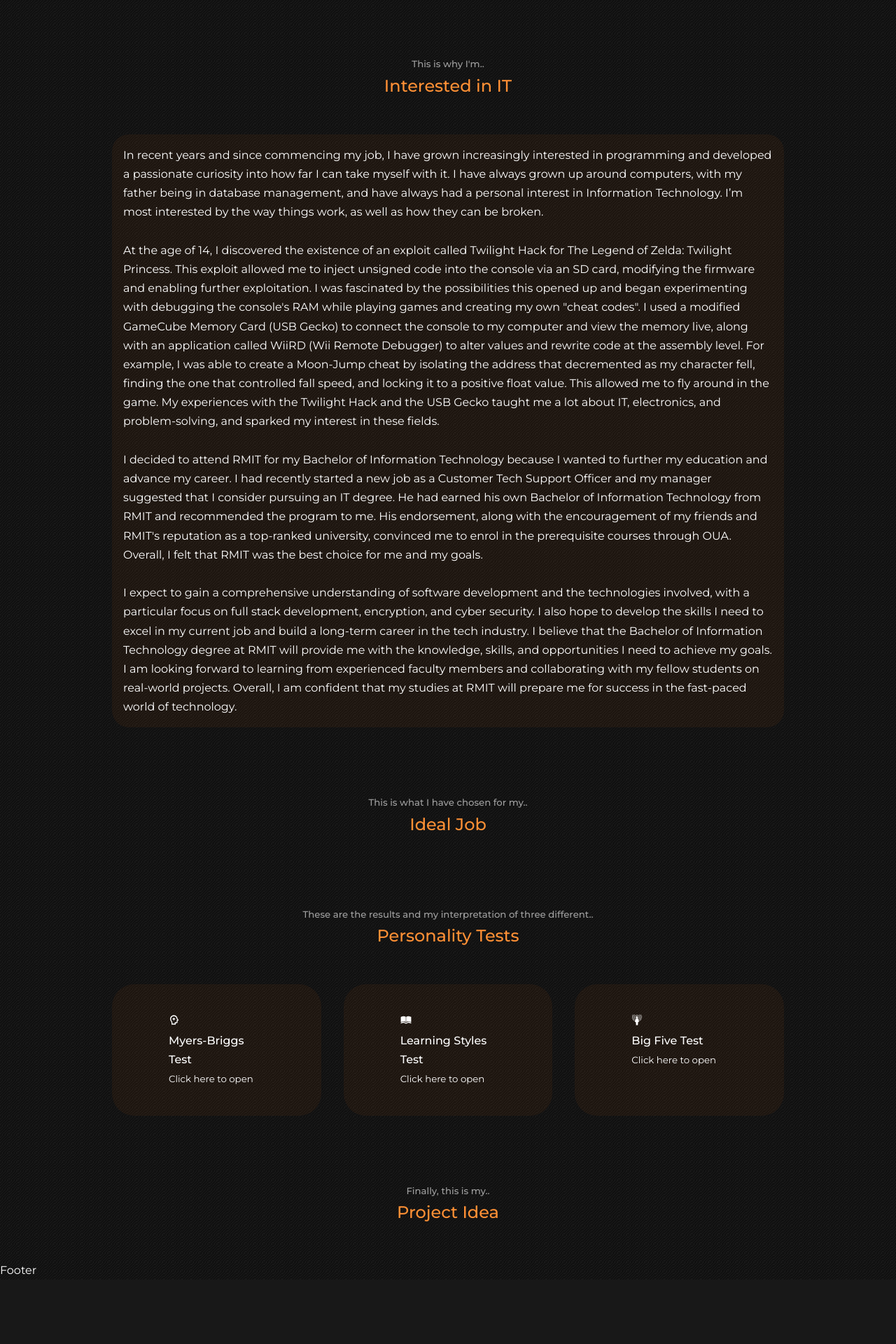
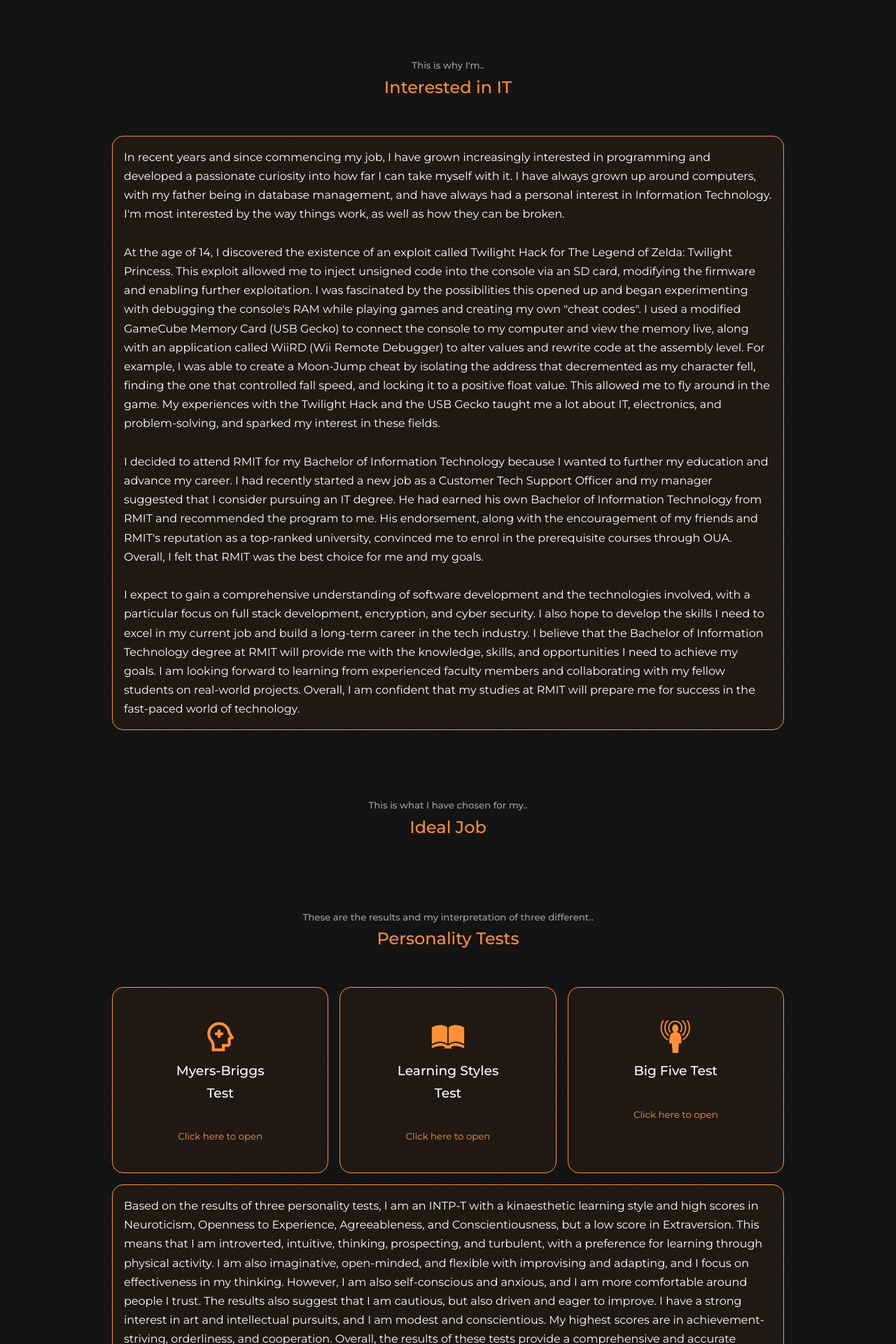
Before and after one commit to skdxxb95/skdxxb95, a React (Create React App) app: page / in a window 1280 px wide. Shown: the part 1603-3523 px from the top of the page at 70% size. Before the commit the page ends 3431 px from the top, so only its background shows below. Built offline with nearby package versions, Linux system fonts and the light colour scheme.

Commit message:
Changed the style completely, added personal profile section, minor modifications

```diff
--- a/src/components/interest_init/InterestInIT.jsx
+++ b/src/components/interest_init/InterestInIT.jsx
@@ -1,6 +1,5 @@
 import React from 'react'
 import './interestinit.css'
-import FORUM from '../../assets/forumprofile.png'
 
 const InterestInIT = () => {
   return (
@@ -13,7 +12,7 @@ const InterestInIT = () => {
         <div className="interestinit__content">
           <article className='interestinit__details'>
             <p>
-            In recent years and since commencing my job, I have grown increasingly interested in programming and developed a passionate curiosity into how far I can take myself with it. I have always grown up around computers, with my father being in database management, and have always had a personal interest in Information Technology. I’m most interested by the way things work, as well as how they can be broken.
+            In recent years and since commencing my job, I have grown increasingly interested in programming and developed a passionate curiosity into how far I can take myself with it. I have always grown up around computers, with my father being in database management, and have always had a personal interest in Information Technology. I'm most interested by the way things work, as well as how they can be broken.
             <br></br><br></br>
             At the age of 14, I discovered the existence of an exploit called Twilight Hack for The Legend of Zelda: Twilight Princess. This exploit allowed me to inject unsigned code into the console via an SD card, modifying the firmware and enabling further exploitation. I was fascinated by the possibilities this opened up and began experimenting with debugging the console's RAM while playing games and creating my own "cheat codes". I used a modified GameCube Memory Card (USB Gecko) to connect the console to my computer and view the memory live, along with an application called WiiRD (Wii Remote Debugger) to alter values and rewrite code at the assembly level. For example, I was able to create a Moon-Jump cheat by isolating the address that decremented as my character fell, finding the one that controlled fall speed, and locking it to a positive float value. This allowed me to fly around in the game. My experiences with the Twilight Hack and the USB Gecko taught me a lot about IT, electronics, and problem-solving, and sparked my interest in these fields.
             <br></br><br></br>
--- a/src/components/interest_init/interestinit.css
+++ b/src/components/interest_init/interestinit.css
@@ -3,5 +3,7 @@
     color: var(--color-white);
     background: var(--color-bg-variant);
     padding: 1rem;
-    border-radius: 1.5rem;
+    border: 1px solid transparent;
+    border-radius: 1rem;
+    border-color: var(--color-primary);
 }
--- a/src/components/introduction/introduction.css
+++ b/src/components/introduction/introduction.css
@@ -40,16 +40,11 @@
     background: var(--color-bg-variant);
     border: 1px solid transparent;
     border-radius: 1rem;
+    border-color: var(--color-primary);
     padding: 1rem;
     margin: 1rem;
     text-align: center;
     transition: var(--transition);
-}
-
-.introduction__card:hover{
-    background: transparent;
-    border-color: var(--color-primary);
-    cursor: default;
 }
 
 .introduction__icon {
@@ -72,7 +67,9 @@
     color: var(--color-white);
     background: var(--color-bg-variant);
     padding: 1rem;
-    border-radius: 1.5rem;
+    border: 1px solid transparent;
+    border-radius: 1rem;
+    border-color: var(--color-primary);
 }
 
 /* ============== MEDIA QUERIES (MEDIUM DEVICES) ================ */
--- a/src/components/personal_profile/PersonalProfile.jsx
+++ b/src/components/personal_profile/PersonalProfile.jsx
@@ -3,10 +3,6 @@ import './personalprofile.css'
 import {RiPsychotherapyLine} from 'react-icons/ri'
 import {GiOpenBook} from 'react-icons/gi'
 import {GiPsychicWaves} from 'react-icons/gi'
-import MBTI from '../../assets/mbti.png'
-import LEARN1 from '../../assets/learningtest1.png'
-import LEARN2 from '../../assets/learningtest2.png'
-import FIVE from '../../assets/big5test.png'
 
 const PersonalProfile = () => {
   return (
@@ -16,24 +12,43 @@ const PersonalProfile = () => {
 
       <div className="container personalprofile__container">
         <div className="personalprofile__mbti">
+          <a href="https://www.16personalities.com/profiles/8981a4e8732e7" target="_blank">
           <article className="personalprofile__mbti-test">
-            <RiPsychotherapyLine />
-            <h4>Myers-Briggs Test</h4>
+            <RiPsychotherapyLine size='50' className='personalprofile__details-icon' />
+            <h3>Myers-Briggs Test</h3>
             <small>Click here to open</small>
           </article>
+          </a>
         </div>
         <div className="personalprofile__learning">
+          <a href='https://i.postimg.cc/NGpw3KqC/learningtest1.png' download target="_blank">
           <article className="personalprofile__learning-test">
-            <GiOpenBook />
-            <h4>Learning Styles Test</h4>
+            <GiOpenBook size='50' className='personalprofile__details-icon' />
+            <h3>Learning Styles Test</h3>
             <small>Click here to open</small>
           </article>
+          </a>
         </div>
         <div className="personalprofile__bigfive">
+          <a href="https://bigfive-test.com/result/6386d9f71691880008b34efa" target="_blank">
           <article className="personalprofile__bigfive-test">
-            <GiPsychicWaves />
-            <h4>Big Five Test</h4>
+            <GiPsychicWaves size='50' className='personalprofile__details-icon' />
+            <h3>Big Five Test</h3>
             <small>Click here to open</small>
+          </article>
+          </a>
+        </div>
+      </div>
+      <div className="container personalprofile__text ">
+        <div className="personalprofile__content">
+          <article className='personalprofile__details'>
+            <p>
+            Based on the results of three personality tests, I am an INTP-T with a kinaesthetic learning style and high scores in Neuroticism, Openness to Experience, Agreeableness, and Conscientiousness, but a low score in Extraversion. This means that I am introverted, intuitive, thinking, prospecting, and turbulent, with a preference for learning through physical activity. I am also imaginative, open-minded, and flexible with improvising and adapting, and I focus on effectiveness in my thinking. However, I am also self-conscious and anxious, and I am more comfortable around people I trust. The results also suggest that I am cautious, but also driven and eager to improve. I have a strong interest in art and intellectual pursuits, and I am modest and conscientious. My highest scores are in achievement-striving, orderliness, and cooperation. Overall, the results of these tests provide a comprehensive and accurate description of my personality, learning style, and strengths and weaknesses. They indicate that I am introverted, creative, and analytical, I prefer to learn through hands-on experience and am skilled in organization and collaboration. However, I may struggle with social situations and may benefit from working on my trust and Extraversion. These insights can help me to better understand myself and to develop strategies for personal growth and professional success.
+            <br></br><br></br>
+            My behaviour on a team may be influenced by my introverted, intuitive, and thinking traits. As an introvert, I may prefer to work independently or in small groups, and I may need time to process information and ideas before contributing to group discussions. My intuitive and thinking traits may make me a creative and analytical thinker, but I may struggle with social situations and may benefit from working on my trust and Extraversion. Additionally, my high score in Neuroticism may make me anxious and self-conscious, which could affect my behaviour on a team. I may need to work on managing my anxiety and self-doubt to be a more confident and effective team member. However, my high scores in Openness to Experience, Agreeableness, and Conscientiousness may also influence my behaviour in a positive way. I may be open to new ideas and perspectives, and I may be cooperative and organized in my approach to teamwork. Overall, my behaviour on a team may be influenced by a combination of my introverted, intuitive, and thinking traits, as well as my high scores in Neuroticism, Openness to Experience, Agreeableness, and Conscientiousness.
+            <br></br><br></br>
+            When forming a team, it is important to consider the personalities, learning styles, strengths, and weaknesses of all team members. This can help to ensure that the team is well-balanced and has a diverse range of skills and perspectives. As an introverted and intuitive thinker, I can contribute creative and analytical thinking to the team. My high scores in Openness to Experience, Agreeableness, and Conscientiousness indicate that I am open to new ideas, cooperative, and organized. However, my high score in Neuroticism may make me anxious and self-conscious. Though throughout my career I have worked to improve my ability to be socially engaged and to trust my teammates, this is still something to be conscious of. Additionally, my kinaesthetic learning style means that I learn best through hands-on experience, so I may benefit from having opportunities to apply my knowledge and skills in practical ways. I may also need to be mindful of staying at the pace of other team members who may have different learning styles and may need more time to process information and ideas. Overall, it is important to consider the unique characteristics of all team members and to provide support and accommodations as needed to foster a successful and collaborative team environment.
+            </p>
           </article>
         </div>
       </div>
--- a/src/components/personal_profile/personalprofile.css
+++ b/src/components/personal_profile/personalprofile.css
@@ -1,14 +1,15 @@
 .personalprofile__container {
     display: grid;
     grid-template-columns: 1fr 1fr 1fr;
-    gap: 2rem;
+    gap: 1rem;
 }
 
 .personalprofile__container > div {
     background: var(--color-bg-variant);
     padding: 2.4rem 5rem;
-    border-radius: 2rem;
     border: 1px solid transparent;
+    border-radius: 1rem;
+    border-color: var(--color-primary);
     transition: var(--transition);
 }
 
@@ -17,3 +18,37 @@
     border-color: var(--color-primary-variant);
     cursor: default;
 }
+
+.personalprofile__container > div h3 {
+    text-align: center;
+    margin-bottom: 2rem;
+    color: var(--color-white);
+}
+
+.personalprofile__mbti {
+    text-align: center;
+    padding: 2.4rem 5rem;
+}
+
+.personalprofile__learning {
+    text-align: center;
+}
+
+.personalprofile__bigfive {
+    text-align: center;
+}
+
+.personalprofile__details-icon {
+    margin-top: 6px;
+    color: var(--color-primary);
+}
+
+.personalprofile__text p {
+    margin: 1rem 0 2.6rem;
+    color: var(--color-white);
+    background: var(--color-bg-variant);
+    padding: 1rem;
+    border: 1px solid transparent;
+    border-radius: 1rem;
+    border-color: var(--color-primary);
+}
```
Also changed, not shown: src/assets/learningtest1.png, src/assets/learningtest2.png (deleted).
